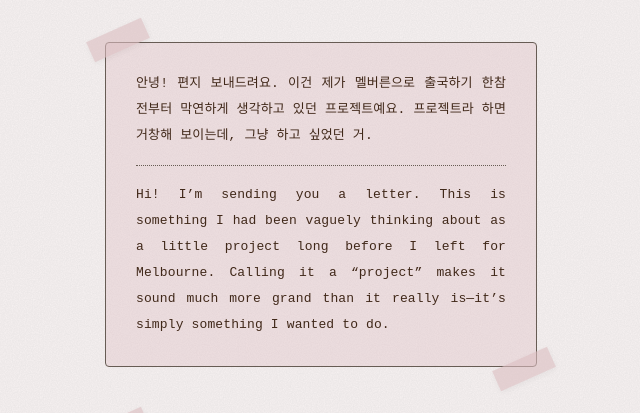
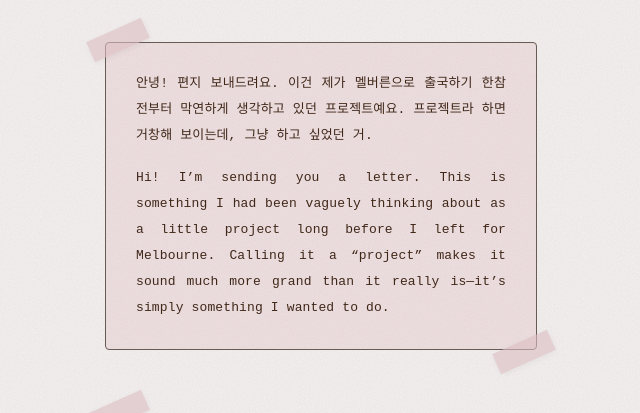
Before and after one commit to symarieChoi/the-letters, a plain HTML site: page index.html in a window 1280 px wide. Shown: the part 511-924 px from the top of the page, without its empty margins (319-959 px from the left). Drawn offline with Linux system fonts and the light colour scheme; a web font is replaced by a local one.

Commit message:
Remove dotted line

```diff
--- a/css/style.css
+++ b/css/style.css
@@ -131,11 +131,6 @@ h1 {
 
 .card p+p {
   margin-top: 16px;
-}
-
-.card p.en {
-  padding-top: 16px;
-  border-top: 1px dotted var(--line);
 }
 
 .card p.filled {
```
